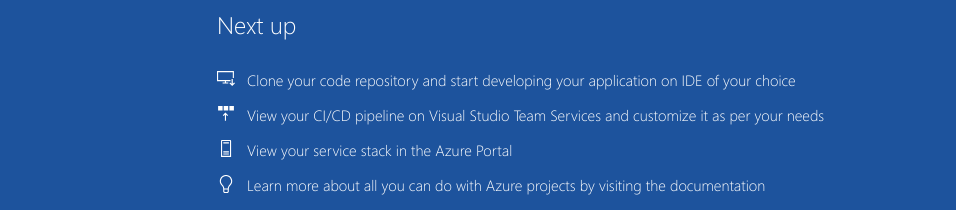
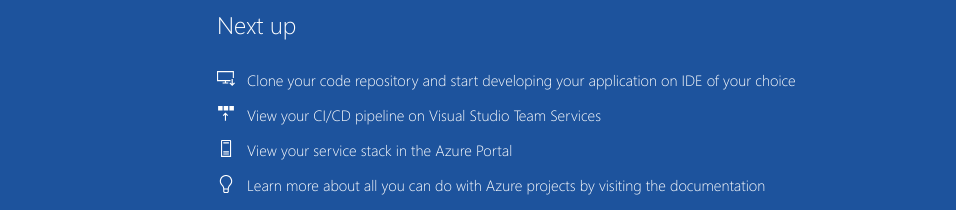
Before and after one commit to radhavgp/casestudy_1, a plain HTML site: page index.html in a window 1280 px wide. Shown: the part 590-800 px from the top of the page, without its empty margins (8-964 px from the left). Drawn offline with Linux system fonts and the light colour scheme.

Commit message:
changed text of CI/CD line of index.html file

```diff
--- a/index.html
+++ b/index.html
@@ -34,7 +34,7 @@
                             <div class="step-icon">
                                 <img src="img/deployWhite.svg">
                             </div>
-                            <div class="step-text"><a href="https://go.microsoft.com/fwlink/?linkid=862410">View your CI/CD pipeline on Visual Studio Team Services and customize it as per your needs</a></div>
+                            <div class="step-text"><a href="https://go.microsoft.com/fwlink/?linkid=862410">View your CI/CD pipeline on Visual Studio Team Services</a></div>
                         </div>
                         <div class="step">
                             <div class="step-icon">
```
